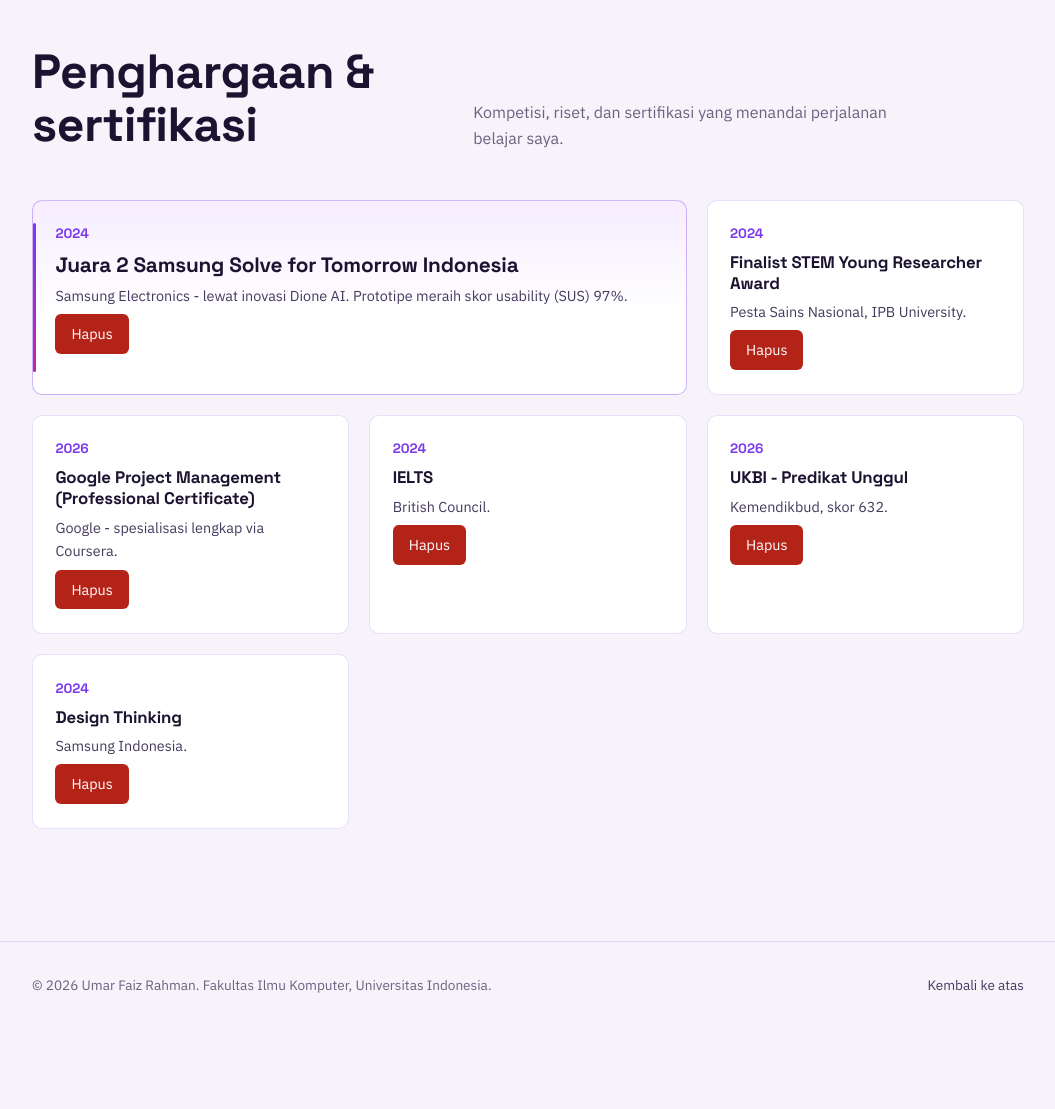
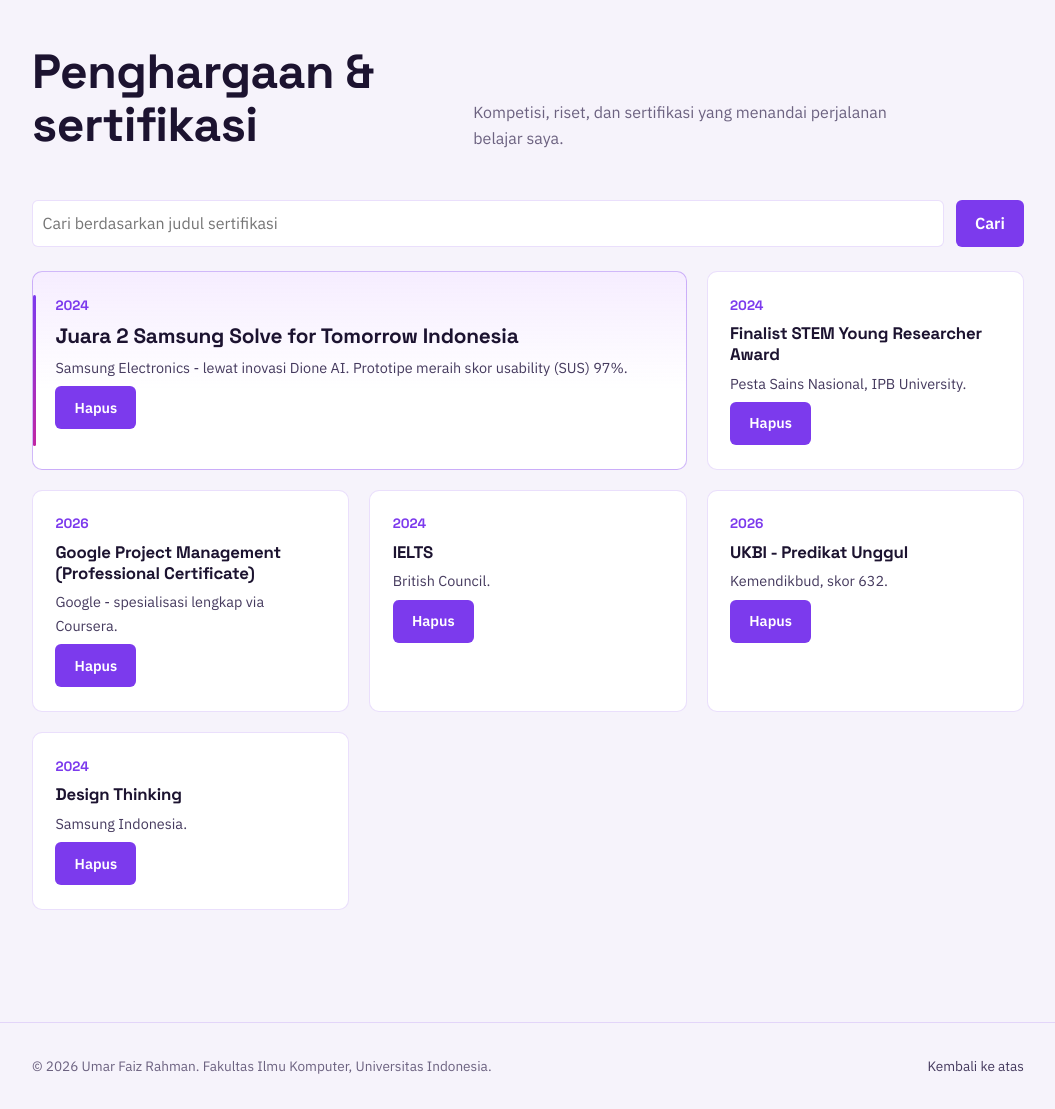
Before and after one commit to McKenzy65/myportofolio, a Django app: page /certifications/ in a window 1280 px wide. Shown: the part 136-1245 px from the top of the page, without its empty margins (112-1167 px from the left). Before the commit the page ends 1129 px from the top, so only its background shows below. Run offline with Django 5.2, Linux system fonts and the light colour scheme; data comes from the database, SQL or seed files in the repository.

Commit message:
refactor: use JSON serialize/deserialize round-trip in show_certifications with title search

```diff
--- a/main/views.py
+++ b/main/views.py
@@ -61,3 +61,19 @@ def get_certifications_json(request):
 
     certifications_json = serializers.serialize("json", certifications)
     return HttpResponse(certifications_json, content_type="application/json")
+
+def show_certifications(request):
+    json_response = get_certifications_json(request)
+    certifications = serializers.deserialize(
+        "json",
+        json_response.content.decode("utf-8"),
+    )
+    certifications = [cert.object for cert in certifications]
+    title_query = request.GET.get("title", "").strip()
+
+    context = {
+        "name": PORTFOLIO_OWNER,
+        "certification_list": certifications,
+        "title_query": title_query,
+    }
+    return render(request, "certifications.html", context)
--- a/static/css/style.css
+++ b/static/css/style.css
@@ -1115,3 +1115,61 @@ ul, ol {
     cursor: pointer;
     font: inherit;
 }
+
+
+.button {
+    display: inline-block;
+    border: 0;
+    border-radius: 6px;
+    padding: 0.6rem 1.2rem;
+    background: var(--accent, #6d4aff);
+    color: white;
+    font: inherit;
+    font-weight: 600;
+    cursor: pointer;
+    text-decoration: none;
+}
+
+.button:hover {
+    opacity: 0.9;
+}
+
+.cert-search {
+    display: flex;
+    gap: 0.75rem;
+    margin-bottom: 1.5rem;
+}
+
+.cert-search input {
+    flex: 1;
+    padding: 0.6rem;
+    border: 1px solid var(--line, #ddd);
+    border-radius: 6px;
+    font: inherit;
+}
+
+.form-group {
+    margin-bottom: 1.25rem;
+}
+
+.form-group label {
+    display: block;
+    margin-bottom: 0.4rem;
+    font-weight: 700;
+}
+
+.form-group input,
+.form-group textarea {
+    width: 100%;
+    box-sizing: border-box;
+    padding: 0.6rem;
+    border: 1px solid var(--line, #ddd);
+    border-radius: 6px;
+    font: inherit;
+}
+
+.form-error {
+    color: #b42318;
+    font-size: 0.85rem;
+    margin-top: 0.35rem;
+}
--- a/templates/certifications.html
+++ b/templates/certifications.html
@@ -14,6 +14,14 @@
                 <p>Kompetisi, riset, dan sertifikasi yang menandai perjalanan belajar saya.</p>
             </div>
 
+            <form method="get" action="{% url 'main:show_certifications' %}" class="cert-search">
+    <input type="search"
+           name="title"
+           value="{{ title_query }}"
+           placeholder="Cari berdasarkan judul sertifikasi"
+           aria-label="Cari berdasarkan judul sertifikasi">
+    <button type="submit" class="button">Cari</button>
+</form>
             <div class="cert-grid">
                 {% for cert in certification_list %}
                 <article class="cert{% if cert.is_highlight %} cert--highlight{% endif %}">
```
